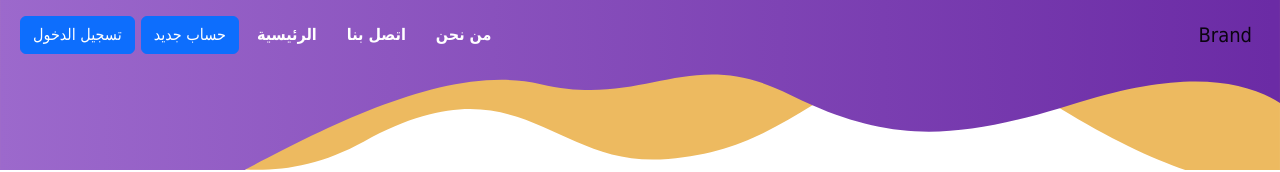
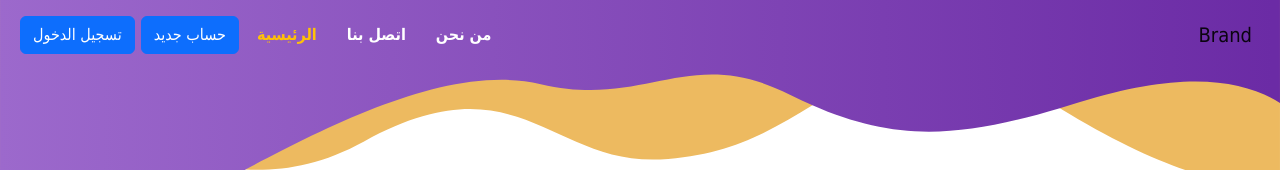
Before and after one commit to hisham-ax/service-site, a React (Create React App) app: page / in a window 1280 px wide. Shown: the top 172 px of the page. Built offline with nearby package versions, Linux system fonts and the light colour scheme; a web font is replaced by a local one.

Commit message:
Update Navbar.jsx

```diff
--- a/src/components/Navbar.jsx
+++ b/src/components/Navbar.jsx
@@ -27,10 +27,7 @@ const Navbar = () => {
                             <a className="nav-link" href="#contact">اتصل بنا</a>
                             </li>
                             <li className="nav-item">
-                            <NavLink className="nav-link" aria-current="page" to="/service-site">الرئيسية</NavLink>
-                            </li>
-                            <li className="nav-item">
-                            {/* <NavLink className="nav-link" to="/contactus">اتصل بنا</NavLink> */}
+                            <NavLink className="nav-link" aria-current="page" to="/">الرئيسية</NavLink>
                             </li>
                         </ul>
                         <button className="btn btn-primary me-3" onClick={newAccount}>حساب جديد</button>
```
